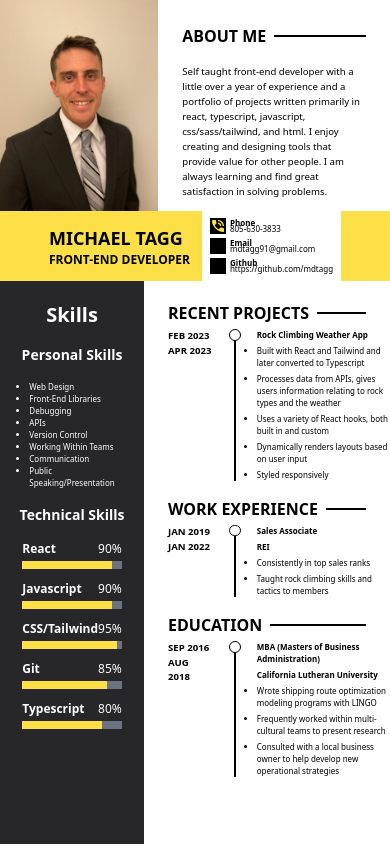
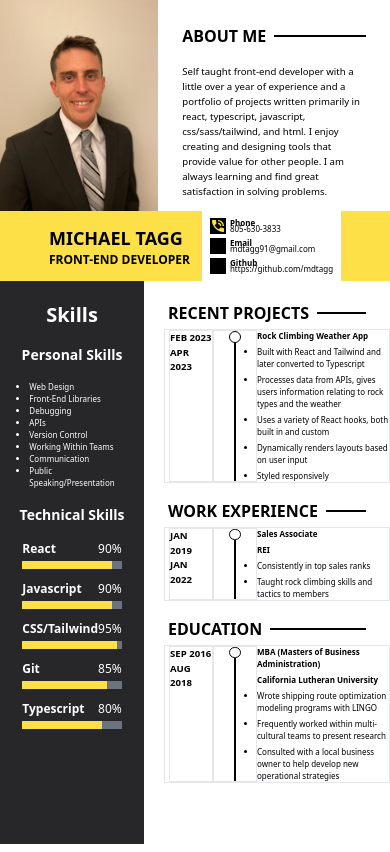
Before and after one commit to mdtagg/resume, a React (Vite) app: page / in a window 390 px wide. Built offline with nearby package versions, Linux system fonts and the light colour scheme; some icons are missing.

Commit message:
adding responsive styling to experience section

```diff
--- a/src/Components/Entry/index.tsx
+++ b/src/Components/Entry/index.tsx
@@ -13,23 +13,25 @@ const Entry = (props:EntryProps) => {
     const { dateStart,dateEnd,title,company,summary } = props
 
     return (
-        <div className="flex  text-[.6rem] ml-5 ">
-            <div className="items-start ml-1 flex flex-col font-bold w-1/5">
+        <div className="flex text-[.6rem] ml-5 wide:text-[.5rem] border">
+            <div className="border items-start ml-1 flex flex-col font-bold w-1/5 wide:wide:w-[10%]">
                 <p>{dateStart}</p>
                 <p>{dateEnd}</p>
             </div>
-            <div className="h-full relative z-10 w-1/5 flex flex-col justify-start items-center">
+            <div className="border h-full relative z-10 w-1/5 flex flex-col justify-start items-center wide:w-[10%]">
                 <div className="h-3 w-3 rounded-full border border-black"></div>
                 <div className="h-full border border-black"></div>
             </div>
-            <div className="font-bold w-3/5 flex flex-col gap-1">
+            <div className="font-bold w-3/5 flex sm:flex-col gap-1 wide:w-[80%] wide:gap-0">
+                {/* <div className="flex"> */}
                     <p className="text-[.5rem]">{title}</p>
                     {company &&
                         <p className="text-[.5rem]">
                             {company}
                         </p>
                     }
-                <ul className="flex flex-col text-[.5rem] font-normal list-disc w-full gap-1">
+                {/* </div> */}
+                <ul className="flex flex-col text-[.5rem] font-normal list-disc w-full gap-1 wide:gap-0">
                     {summary.map((entry) => {
                         return <li key={uuidv4()}>{entry}</li>
                     })}
--- a/src/Components/Experience/index.tsx
+++ b/src/Components/Experience/index.tsx
@@ -26,7 +26,7 @@ const Experience =  () => {
     }
 
     return (
-        <div className="w-full h-full flex flex-col gap-1 mt-2">
+        <div className="w-full h-full flex flex-col gap-1 mt-2 wide:m-0 wide:gap-0">
             <SectionTitle
                 title="RECENT PROJECTS"
             />
--- a/src/Components/SectionTitle/index.tsx
+++ b/src/Components/SectionTitle/index.tsx
@@ -5,9 +5,9 @@ interface SectionTitleProps {
 const SectionTitle = (props:SectionTitleProps) => {
     const { title } = props
     return (
-        <div className="flex items-center justify-center mx-6 mt-3 gap-2">
+        <div className="flex items-center justify-center mx-6 mt-3 gap-2 wide:mt-1">
             <h2
-                className="text-base font-semibold h-max w-max whitespace-nowrap"
+                className="text-base font-semibold h-max w-max whitespace-nowrap wide:text-xs"
             >
                 {title}
             </h2>
```
Lines whose indentation alone changed are shown as unchanged.
